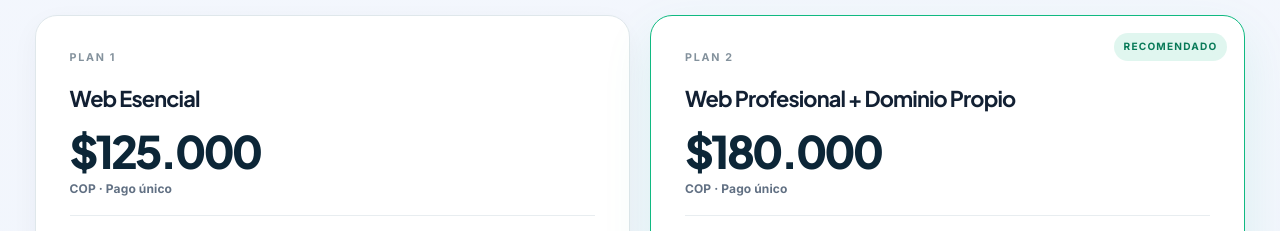
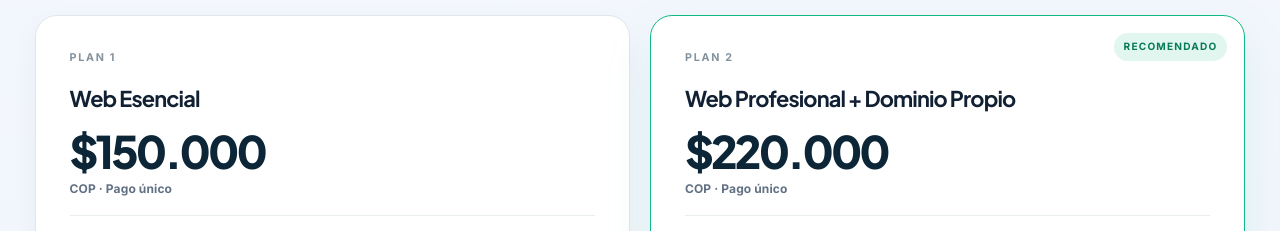
Before and after one commit to solucionesdigitaleslamatrix-a11y/pagina_principal, a plain HTML site: page index.html in a window 1280 px wide. Shown: the part 1520-1751 px from the top of the page. Drawn offline with Linux system fonts and the light colour scheme.

Commit message:
Update index.html

```diff
--- a/index.html
+++ b/index.html
@@ -692,7 +692,7 @@ h1,h2,h3,h4,.d-brand,.plan-price{font-family:var(--font-heading)}
 <article class="plan-card" aria-labelledby="essentialTitle">
 <span class="plan-label">Plan 1</span>
 <h3 id="essentialTitle">Web Esencial</h3>
-<div class="plan-price">$125.000 <small>COP · Pago único</small></div>
+<div class="plan-price">$150.000 <small>COP · Pago único</small></div>
 <div class="plan-divider"></div>
 <ul class="plan-includes">
 <li><svg viewBox="0 0 24 24" aria-hidden="true"><path d="m5 12 4 4L19 6"/></svg><span><strong>Página web profesional de una vista</strong>, adaptada a celular y computador.</span></li>
@@ -706,7 +706,7 @@ h1,h2,h3,h4,.d-brand,.plan-price{font-family:var(--font-heading)}
 <span class="plan-badge">Recomendado</span>
 <span class="plan-label">Plan 2</span>
 <h3 id="professionalTitle">Web Profesional + Dominio Propio</h3>
-<div class="plan-price">$180.000 <small>COP · Pago único</small></div>
+<div class="plan-price">$220.000 <small>COP · Pago único</small></div>
 <div class="plan-divider"></div>
 <ul class="plan-includes">
 <li><svg viewBox="0 0 24 24" aria-hidden="true"><path d="m5 12 4 4L19 6"/></svg><span><strong>Todo lo incluido en el Plan Esencial.</strong></span></li>
```
